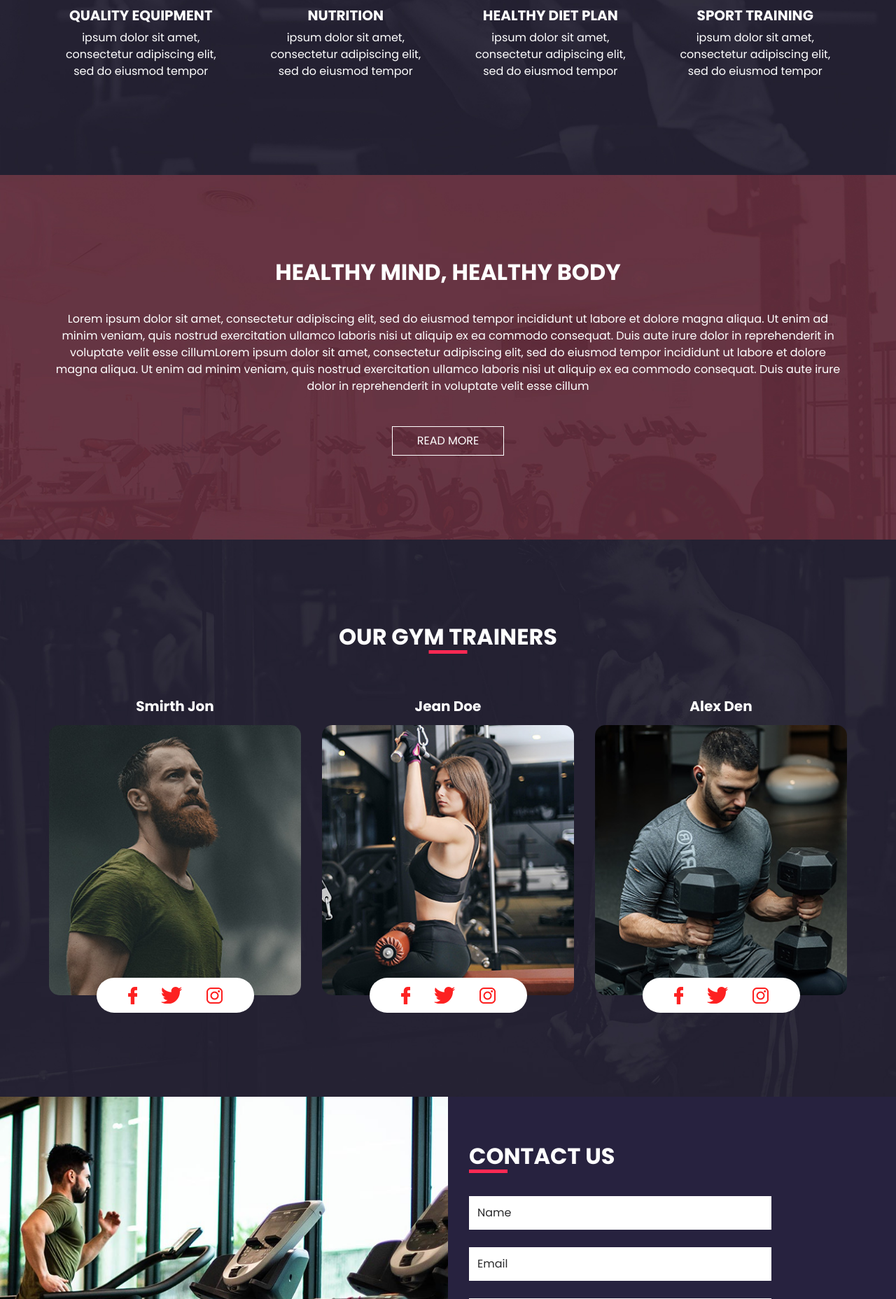
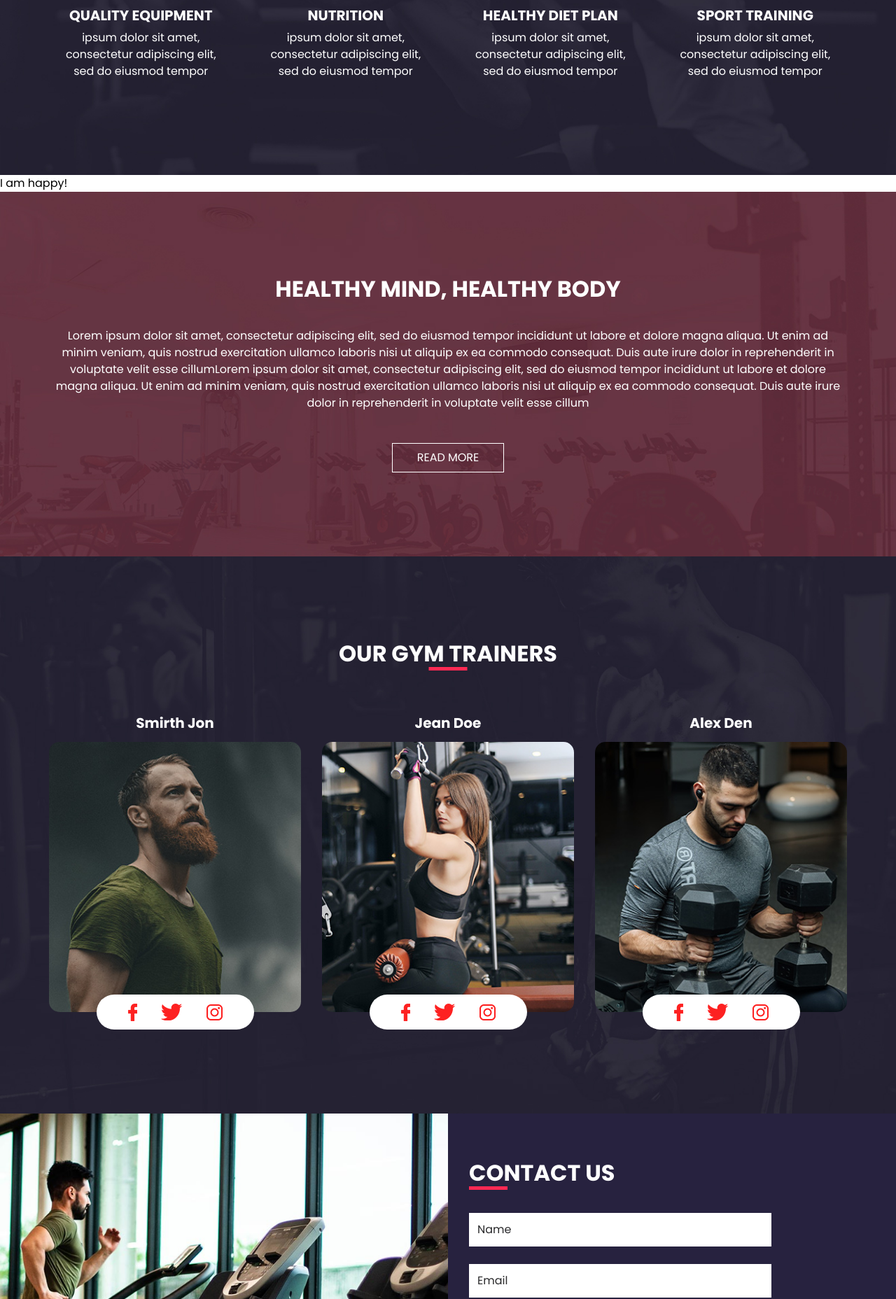
Before and after one commit to ThiriThar/GymProject, a PHP site: page / in a window 1280 px wide. Shown: the part 1111-2967 px from the top of the page at 70% size. Run offline with PHP 8.4, Linux system fonts and the light colour scheme; data that the repository does not hold is empty; some libraries are stand-ins or nearby versions.

Commit message:
second commit

```diff
--- a/index.php
+++ b/index.php
@@ -303,6 +303,10 @@
 
   <!-- end us section -->
 
+  <?php
+    echo "I am happy!";
+  ?>
+
 
   <!-- heathy section -->
 
```
